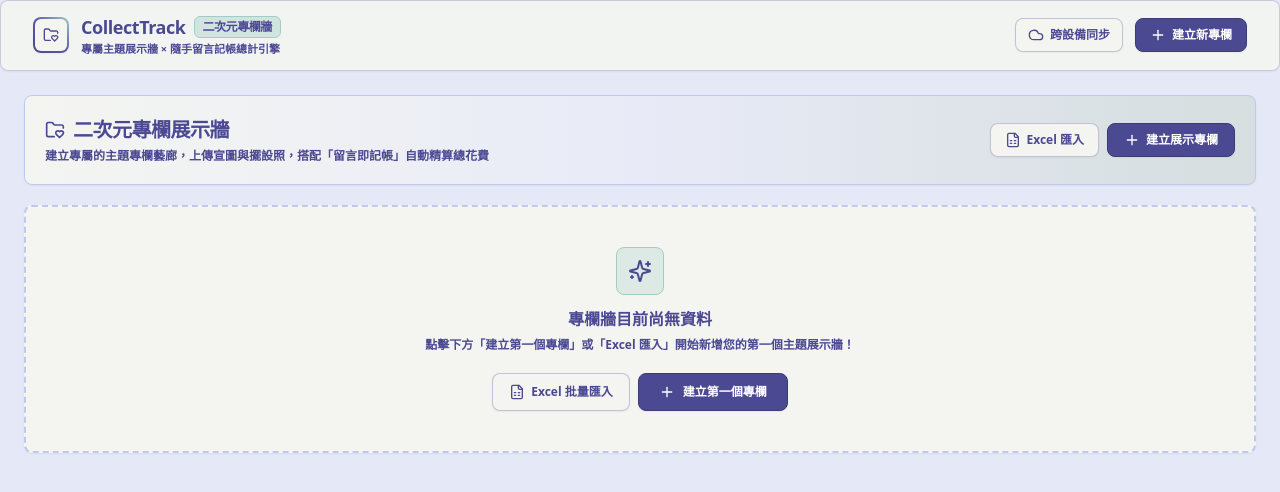
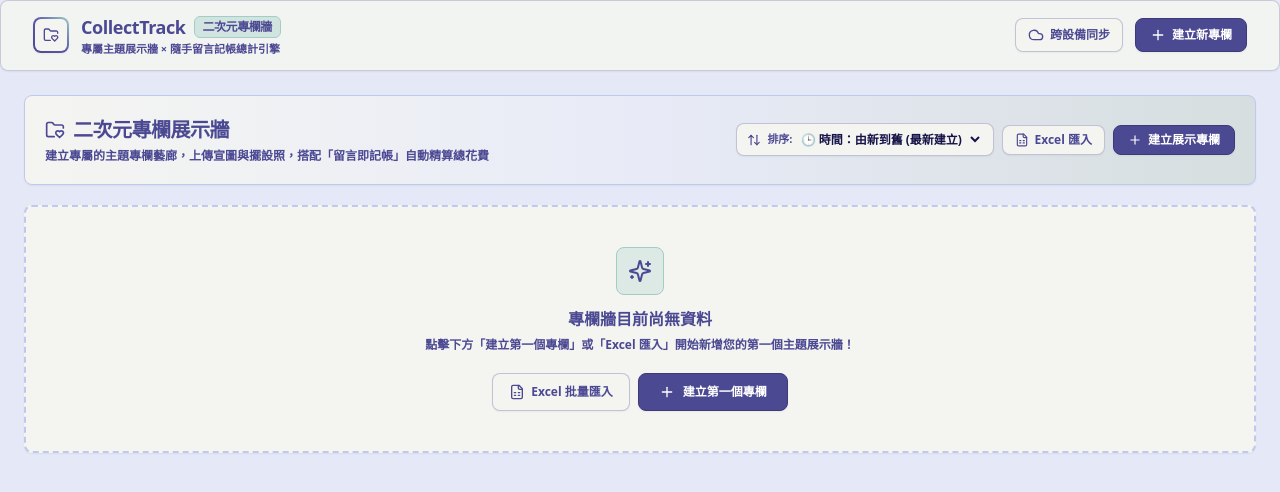
Before and after one commit to LingLingYuNa/ling2yuna, a React (Vite) app: page / in a window 1280 px wide. Shown: the top 492 px of the page. Built offline with nearby package versions, Linux system fonts and the light colour scheme.

Commit message:
Add dynamic time and spending sorting for columns

```diff
--- a/src/views/ColumnsView.jsx
+++ b/src/views/ColumnsView.jsx
@@ -1,12 +1,33 @@
-import React, { useState } from 'react';
+import React, { useState, useMemo } from 'react';
 import { useApp } from '../context/AppContext';
 import ColumnDetailView from './ColumnDetailView';
 import ExcelImportModal from '../components/ExcelImportModal';
-import { Plus, FolderHeart, ArrowRight, Sparkles, Image as ImageIcon, FileSpreadsheet } from 'lucide-react';
+import { Plus, FolderHeart, ArrowRight, Sparkles, Image as ImageIcon, FileSpreadsheet, ArrowUpDown, Clock, Calendar, DollarSign } from 'lucide-react';
 
 export default function ColumnsView() {
   const { columns, selectedColumnId, setSelectedColumnId, setIsColumnModalOpen, setEditingColumn } = useApp();
   const [isExcelModalOpen, setIsExcelModalOpen] = useState(false);
+
+  // 專欄時間與花費排序模式: 'newest' | 'oldest' | 'amount_desc' | 'name'
+  const [sortBy, setSortBy] = useState('newest');
+
+  // 計算動態排序後的專欄列表
+  const sortedColumns = useMemo(() => {
+    if (!columns || columns.length === 0) return [];
+
+    return [...columns].sort((a, b) => {
+      if (sortBy === 'newest') {
+        return new Date(b.createdAt || 0) - new Date(a.createdAt || 0);
+      } else if (sortBy === 'oldest') {
+        return new Date(a.createdAt || 0) - new Date(b.createdAt || 0);
+      } else if (sortBy === 'amount_desc') {
+        return (b.totalAmount || 0) - (a.totalAmount || 0);
+      } else if (sortBy === 'name') {
+        return (a.title || '').localeCompare(b.title || '', 'zh-TW');
+      }
+      return 0;
+    });
+  }, [columns, sortBy]);
 
   if (selectedColumnId) {
     return <ColumnDetailView />;
@@ -28,14 +49,30 @@ export default function ColumnsView() {
           </p>
         </div>
 
-        {/* 動作按鈕區: 建立專欄 & Excel 匯入 */}
-        <div className="flex items-center space-x-2 self-start sm:self-auto">
+        {/* 動作按鈕區: 時間排序 + Excel 匯入 + 建立專欄 */}
+        <div className="flex flex-wrap items-center gap-2 self-start sm:self-auto">
+          {/* ⭐ 時間與花費動態排序切換選單 ⭐ */}
+          <div className="relative inline-flex items-center bg-[#f4f5f1] border border-[#4c4993]/30 rounded-lg px-2.5 py-1.5 shadow-xs">
+            <ArrowUpDown className="w-3.5 h-3.5 text-[#4c4993] mr-1.5 shrink-0" />
+            <span className="text-[11px] font-black text-[#4c4993] mr-1 hidden sm:inline">排序:</span>
+            <select
+              value={sortBy}
+              onChange={(e) => setSortBy(e.target.value)}
+              className="bg-transparent text-xs font-extrabold text-[#161348] focus:outline-none cursor-pointer pr-1"
+            >
+              <option value="newest">🕒 時間：由新到舊 (最新建立)</option>
+              <option value="oldest">⏳ 時間：由舊到新 (最早建立)</option>
+              <option value="amount_desc">💰 依花費金額：高到低</option>
+              <option value="name">🔤 依專欄名稱字典序</option>
+            </select>
+          </div>
+
           <button
             onClick={() => setIsExcelModalOpen(true)}
-            className="bg-[#f4f5f1] hover:bg-white text-[#4c4993] font-black text-xs px-3.5 py-2 rounded-lg border border-[#4c4993]/30 transition flex items-center gap-1.5 cursor-pointer shadow-xs"
+            className="bg-[#f4f5f1] hover:bg-white text-[#4c4993] font-black text-xs px-3 py-1.5 rounded-lg border border-[#4c4993]/30 transition flex items-center gap-1.5 cursor-pointer shadow-xs"
             title="從 Excel (.xlsx, .csv) 批量匯入專欄"
           >
-            <FileSpreadsheet className="w-4 h-4 text-[#4c4993]" />
+            <FileSpreadsheet className="w-3.5 h-3.5 text-[#4c4993]" />
             <span>Excel 匯入</span>
           </button>
 
@@ -44,16 +81,16 @@ export default function ColumnsView() {
               setEditingColumn(null);
               setIsColumnModalOpen(true);
             }}
-            className="btn-noguchi-primary font-black text-xs px-4 py-2 rounded-lg transition flex items-center justify-center gap-1.5 cursor-pointer shadow-xs"
+            className="btn-noguchi-primary font-black text-xs px-3.5 py-1.5 rounded-lg transition flex items-center justify-center gap-1.5 cursor-pointer shadow-xs"
           >
-            <Plus className="w-4 h-4 text-white" />
+            <Plus className="w-3.5 h-3.5 text-white" />
             <span>建立展示專欄</span>
           </button>
         </div>
       </div>
 
       {/* 專欄列表網格 (手機版雙欄 2R 俐落微圓角 8px) */}
-      {columns.length === 0 ? (
+      {sortedColumns.length === 0 ? (
         <div className="bg-[#f4f5f1] rounded-lg p-10 text-center border-2 border-dashed border-[#bfc9eb] shadow-xs">
           <div className="w-12 h-12 bg-[#a1cdc4]/30 rounded-lg flex items-center justify-center mx-auto mb-3 border border-[#a1cdc4]">
             <Sparkles className="w-6 h-6 text-[#4c4993]" />
@@ -84,7 +121,7 @@ export default function ColumnsView() {
         </div>
       ) : (
         <div className="columns-2 sm:columns-2 lg:columns-3 gap-3 sm:gap-5 space-y-3 sm:space-y-5">
-          {columns.map((col) => (
+          {sortedColumns.map((col) => (
             <div
               key={col.id}
               onClick={() => setSelectedColumnId(col.id)}
@@ -143,11 +180,12 @@ export default function ColumnsView() {
                 </div>
               </div>
 
-              {/* 底部指引 */}
+              {/* 底部指引 (顯示建立日期) */}
               <div className="px-3 py-2 border-t border-[#bfc9eb]/60 bg-[#f4f5f1] flex items-center justify-between text-[10px] sm:text-xs text-[#4c4993]">
-                <span className="font-black font-mono text-[#161348]">
-                  NT$ {(col.totalAmount || 0).toLocaleString()}
-                </span>
+                <div className="flex items-center gap-1 text-[#4c4993]/80 font-mono font-bold">
+                  <Clock className="w-3 h-3 text-[#4c4993]" />
+                  <span>{new Date(col.createdAt || Date.now()).toLocaleDateString()}</span>
+                </div>
                 <ArrowRight className="w-3.5 h-3.5 text-[#4c4993] group-hover:translate-x-1 transition shrink-0" />
               </div>
             </div>
```
